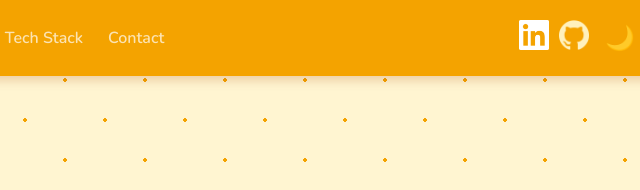
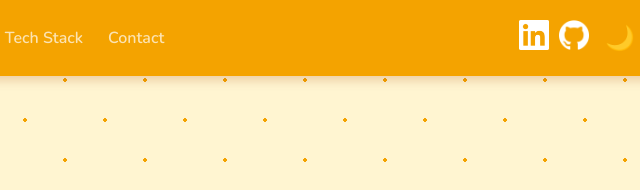
Before and after one commit to jereeza-mae-mayuga/portfolio, a plain HTML site: page about.html in a window 1280 px wide. Shown: the top 190 px of the page, 575-1215 px from the left. Drawn offline with nearby package versions, Linux system fonts and the light colour scheme.

Commit message:
Update about.html

```diff
--- a/about.html
+++ b/about.html
@@ -272,7 +272,7 @@
                     <img src="linkedin-logo1.png" alt="LinkedIn">
                 </a>
                 <a href="https://github.com/jereeza-mae-mayuga/" target="_blank">
-                    <img src="github-logo.png" alt="GitHub">
+                    <img src="github-logo2.png" alt="GitHub">
                 </a>
                 <button id="darkModeToggle" style="background:none; border:none; cursor:pointer; font-size: 24px;">
                 🌙
```
